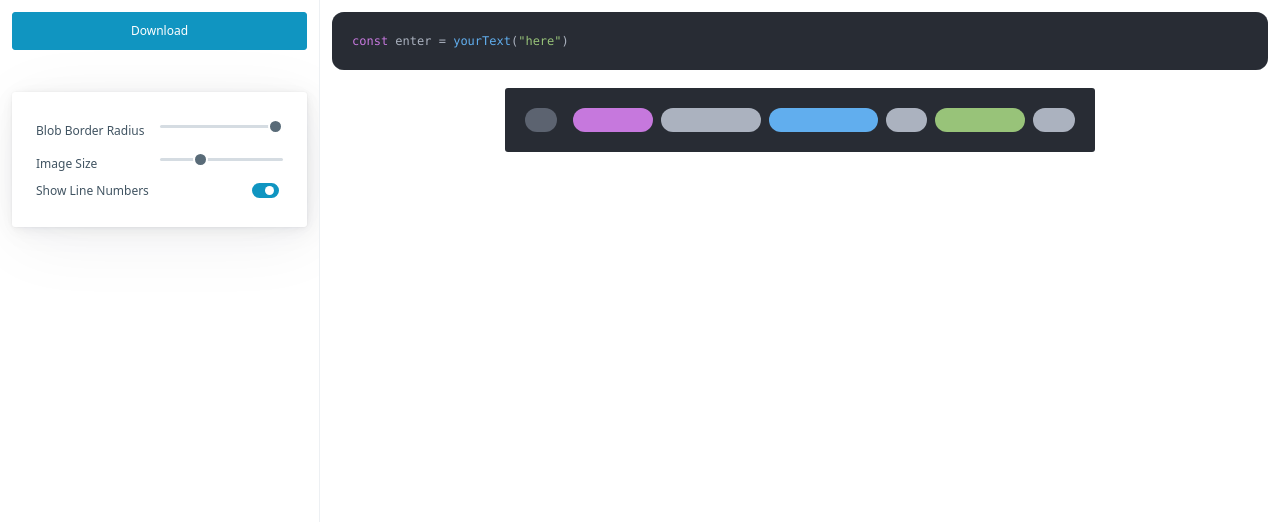
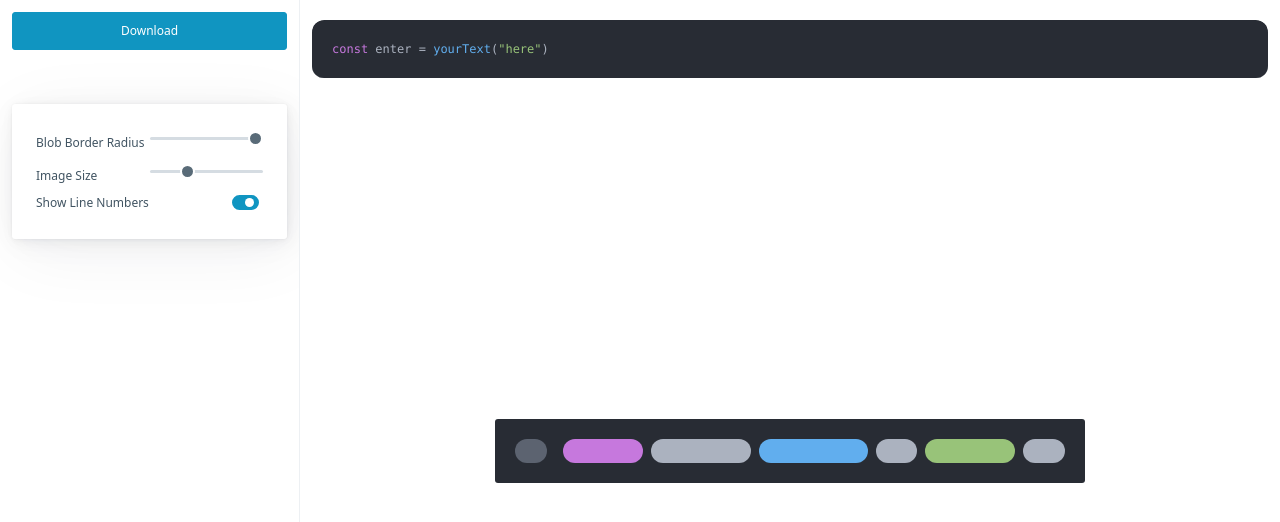
Before and after one commit to BrettOrmsby/blobbed-editor, a Vue app: page / in a window 1280 px wide. Shown: the top 522 px of the page. Built offline with nearby package versions, Linux system fonts and the light colour scheme.

Commit message:
Downloading image works, simplified style

```diff
--- a/src/App.vue
+++ b/src/App.vue
@@ -10,13 +10,8 @@
   />
   <main class="main">
     <div class="sidebar container">
-      <a
-        :href="mainSrc"
-        download="Blobbed Editor"
-        role="button"
-        style="display: block"
-        >Download</a
-      >
+      <button v-if="downloading" aria-busy="true">Please Wait...</button>
+      <button v-else @click="downloadImage()">Download</button>
       <br />
       <article>
         <label for="blobBorderRadius"
@@ -53,13 +48,16 @@
       </article>
     </div>
     <div class="edit container">
+      <div class="codeEditWrapper">
         <CodeEditor
           v-model="input"
           :hide_header="true"
           :language="settings.language"
           width="100%"
           font_size="12px"
+          :wrap_code="true"
         />
+      </div>
       <br />
       <pre
         class="output-container"
@@ -79,8 +77,8 @@ export default {
   },
   data() {
     return {
+      downloading: false,
       input: 'const enter = yourText("here")',
-      mainSrc: "",
       settings: {
         theme: "atom-one-dark",
         language: "javascript",
@@ -92,31 +90,34 @@ export default {
     };
   },
   watch: {
-    async input(newer) {
+    input(newer) {
       if (newer.length > 2000) {
         this.input = newer.slice(0, 2000);
       }
-      this.mainSrc = await this.toBlobbedImage(this.input, this.settings);
+      this.updatePreview();
     },
     settings: {
-      async handler(newer) {
-        this.mainSrc = await this.toBlobbedImage(this.input, newer);
+      handler() {
+        this.updatePreview();
       },
       deep: true,
     },
   },
   mounted() {
     document.getElementById("theme").onload = async function () {
-      this.mainSrc = await this.toBlobbedImage(this.input, this.settings);
+      this.updatePreview();
     }.bind(this);
   },
   methods: {
     highlight(code, language) {
       return hljs.highlight(code, { language: language }).value;
     },
-    async toBlobbedImage(code, settings) {
+    updatePreview() {
       const outputElement = document.getElementById("output");
-      outputElement.innerHTML = this.highlight(code, settings.language);
+      outputElement.innerHTML = this.highlight(
+        this.input,
+        this.settings.language
+      );
       let output = "";
       traverse(outputElement, "");
 
@@ -156,7 +157,7 @@ export default {
         }
       }
 
-      if (settings.showLineNumbers) {
+      if (this.settings.showLineNumbers) {
         output =
           "<span class='hljs-comment line-number'>&#8203;</span>" +
           output
@@ -165,15 +166,23 @@ export default {
       }
 
       outputElement.innerHTML = output;
-      outputElement.style.fontSize = settings.imageSize + "px";
+      outputElement.style.fontSize = this.settings.imageSize + "px";
       outputElement.querySelectorAll("span").forEach((e) => {
         e.style.backgroundColor = window.getComputedStyle(e).color;
-        console.log(settings.blobBorderRadius + "em");
-        e.style.borderRadius = settings.blobBorderRadius + "em";
+        e.style.borderRadius = this.settings.blobBorderRadius + "em";
       });
-
-      let canvas = await html2canvas(outputElement, { backgroundColor: null });
-      return canvas.toDataURL();
+    },
+    async downloadImage() {
+      const element = document.getElementById("output");
+      this.downloading = true;
+      let canvas = await html2canvas(element, { backgroundColor: null });
+      this.downloading = false;
+      const a = document.createElement("a");
+      a.href = canvas.toDataURL();
+      a.download = "blobbed editor.png";
+      document.body.appendChild(a);
+      a.click();
+      document.body.removeChild(a);
     },
   },
 };
@@ -195,41 +204,35 @@ html {
 .sidebar {
   height: 100vh;
   overflow-y: auto;
-  width: 25vw;
+  width: 300px;
   min-width: auto;
   max-width: auto;
   border-right: 1px solid var(--muted-border-color);
 }
 .edit {
-  width: 75vw;
+  width: calc(100vw - 300px);
+  height: 100vh;
+  display: flex;
+  justify-content: space-around;
+  flex-direction: column;
   min-width: auto;
   max-width: auto;
+}
+.codeEditWrapper {
+  overflow: auto;
+  height: 45%;
+  border-radius: 12px;
 }
 .output-container {
   overflow: auto;
   width: 100%;
+  height: 45%;
   background-color: transparent;
   display: flex;
   justify-content: center;
 }
 .container {
   padding: 1em;
-}
-@media (max-width: 992px) {
-  .sidebar {
-    width: 33vw;
-  }
-  .edit {
-    width: 67vw;
-  }
-}
-@media (max-width: 768px) {
-  .sidebar {
-    width: 50vw;
-  }
-  .edit {
-    width: 50vw;
-  }
 }
 @media (max-width: 576px) {
   .main {
@@ -242,6 +245,10 @@ html {
   }
   .edit {
     width: 100%;
+    height: auto;
+  }
+  .output-container {
+    height: auto;
   }
 }
 
@@ -275,6 +282,7 @@ span.line-number {
 }
 pre code.output.hljs {
   display: inline-block;
+  height: fit-content;
   -webkit-touch-callout: none;
   -webkit-user-select: none;
   -khtml-user-select: none;
```
Lines whose indentation alone changed are shown as unchanged.
